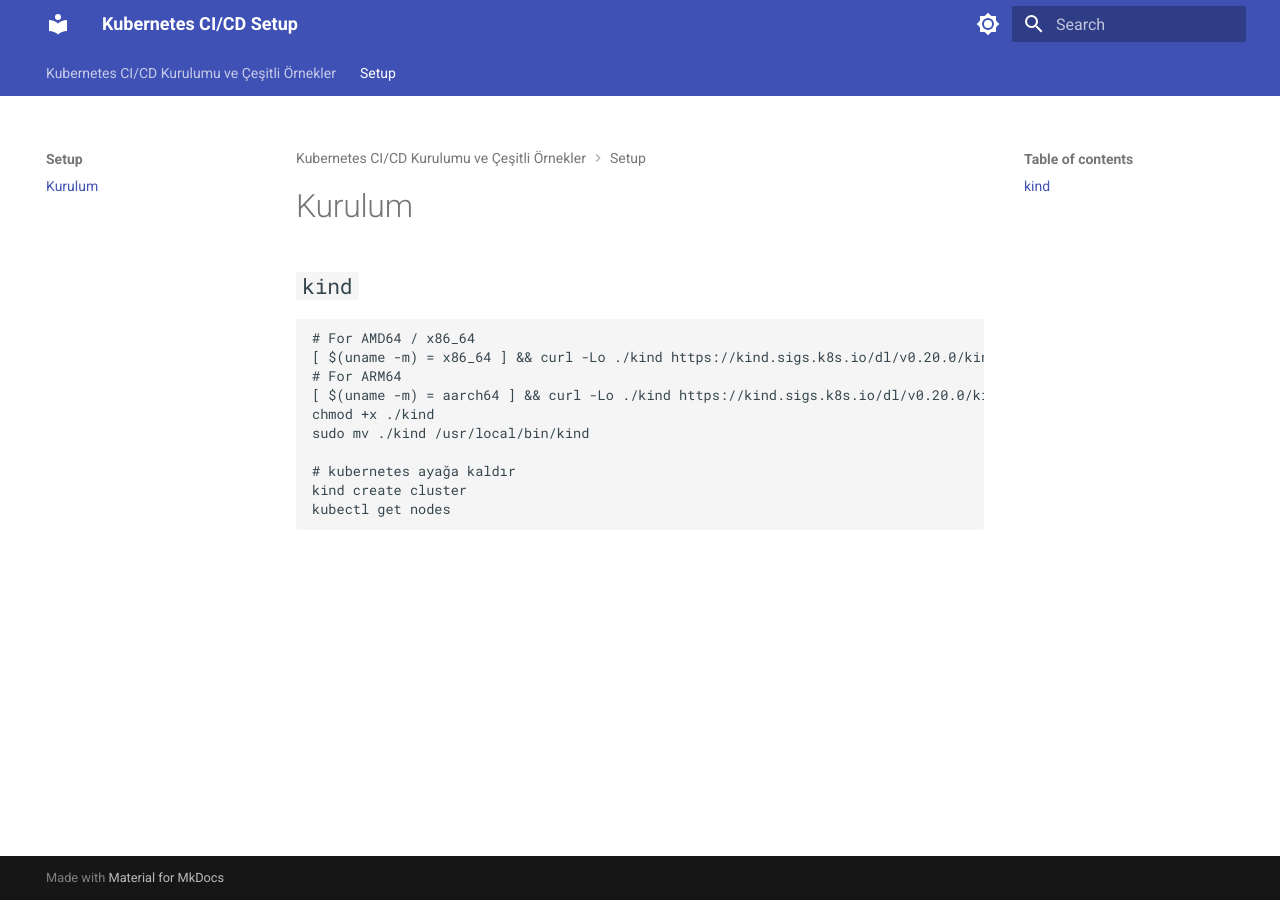
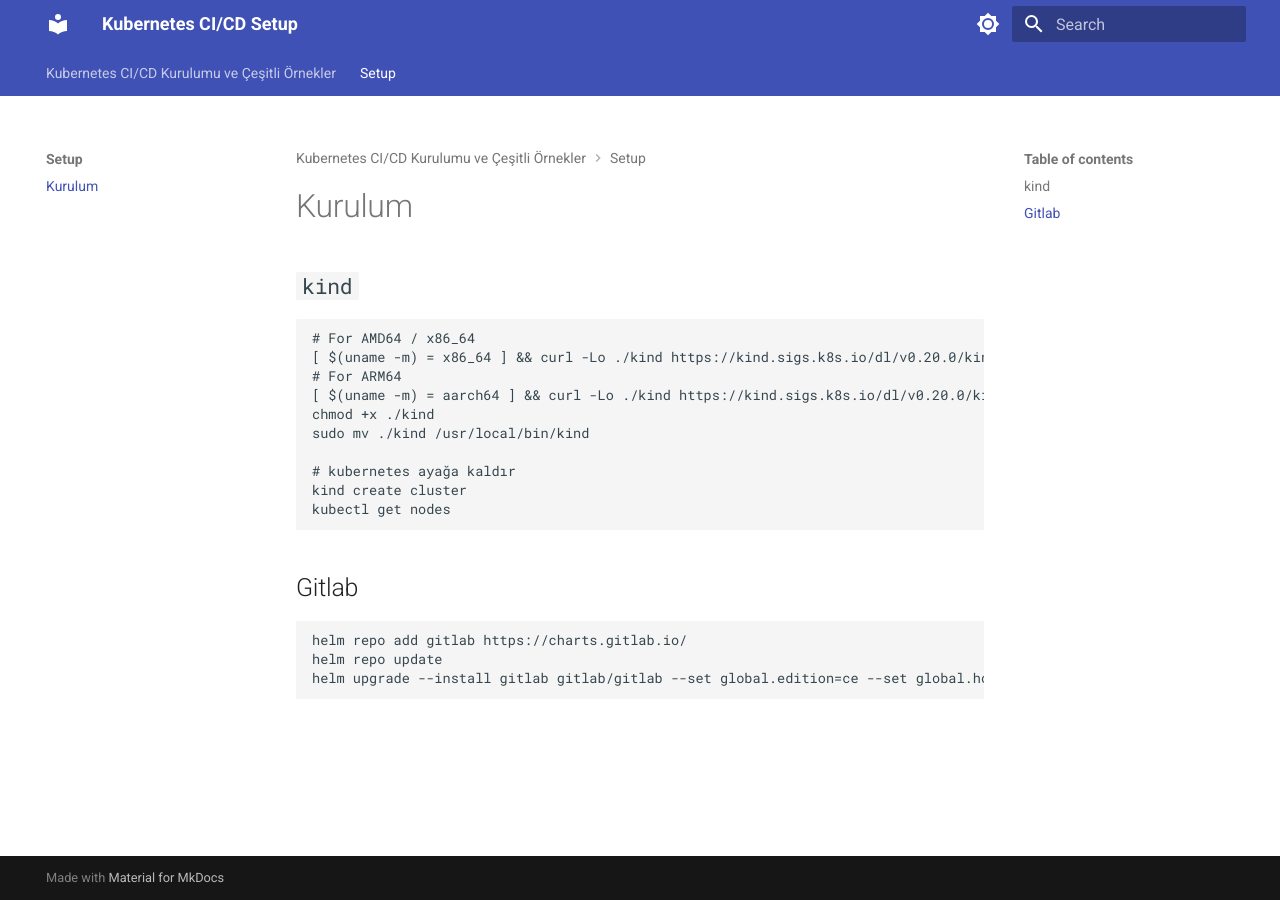
Before and after one commit to projectengine/kubernetes-cicd-setup, an MkDocs documentation site: the page built from docs/setup/index.md, in a window 1280 px wide. Built offline with MkDocs 1.6.1 and Material for MkDocs 9.7.7, drawn with Linux system fonts in a browser that asks for light colours.

Commit message:
gitlab kurulum

````diff
--- a/docs/setup/index.md
+++ b/docs/setup/index.md
@@ -14,3 +14,11 @@
 kind create cluster
 kubectl get nodes
 ```
+
+## Gitlab
+
+```sh
+helm repo add gitlab https://charts.gitlab.io/
+helm repo update
+helm upgrade --install gitlab gitlab/gitlab --set global.edition=ce --set global.hosts.https=false --set global.ingress.configureCertmanager=false
+```
````
